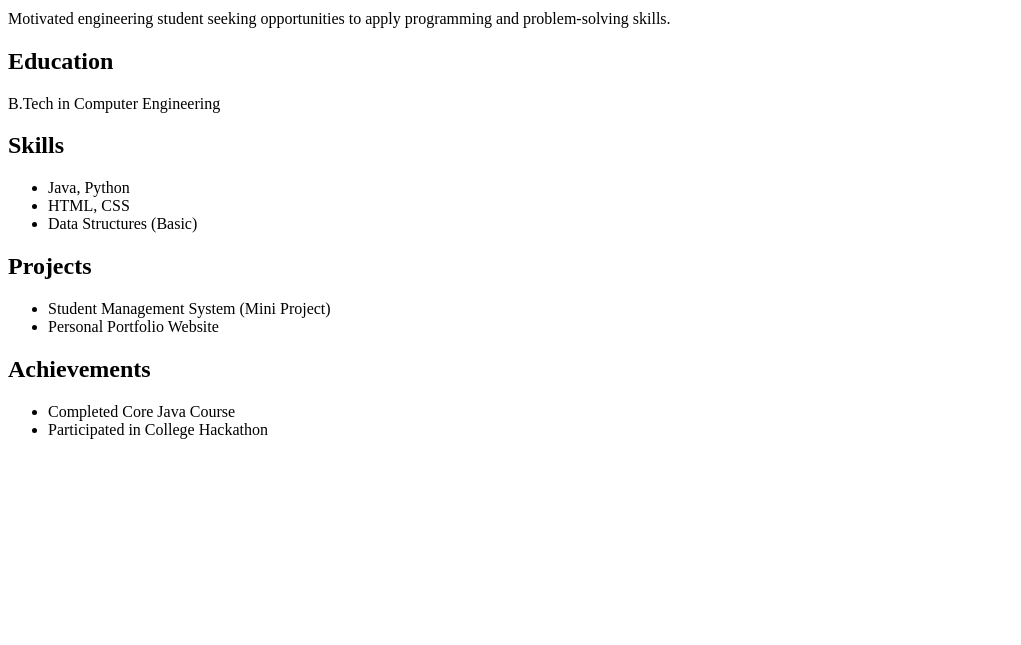
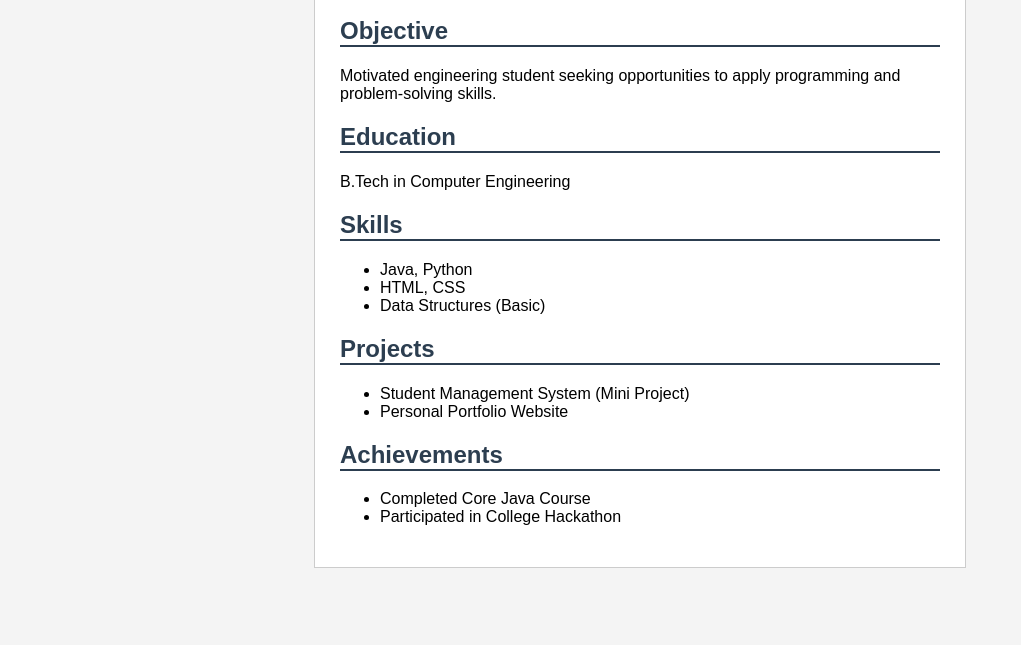
Before and after one commit to KhadijaMulla/WEB-DEVELOPMENT, a plain HTML site: page web/resume1.html in a window 1280 px wide. Shown: the part 155-800 px from the top of the page, without its empty margins (0-1021 px from the left). Drawn offline with Linux system fonts and the light colour scheme.

Commit message:
Update resume1.html

```diff
--- a/web/resume1.html
+++ b/web/resume1.html
@@ -2,7 +2,7 @@
 <html>
 <head>
     <title>Khadija Resume</title>
-    <link rel="stylesheet" href="r.css">
+    <link rel="stylesheet" href="resume.css">
 </head>
 <body>
 
```
